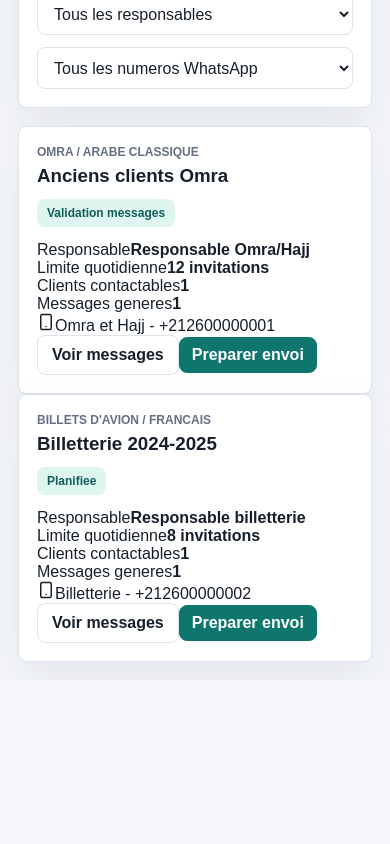
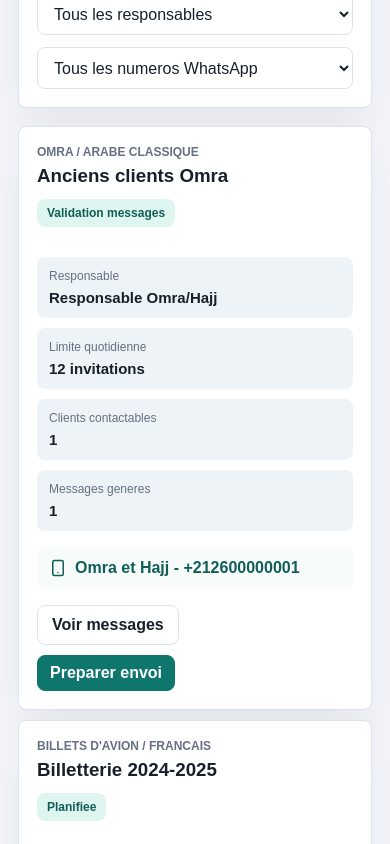
Before and after one commit to karimzoubdane-debug/reviews-up, a Next.js app: page /campagnes in a window 390 px wide. Shown: the part 1360-2204 px from the top of the page. Before the commit the page ends 2040 px from the top, so only its background shows below. Built offline with nearby package versions, Linux system fonts and the light colour scheme.

Commit message:
Style campaigns page

```diff
--- a/app/globals.css
+++ b/app/globals.css
@@ -130,7 +130,9 @@ button {
 .topbar-actions,
 .link-button,
 .search-box,
-.status-pill {
+.status-pill,
+.whatsapp-line,
+.campaign-actions {
   display: flex;
   align-items: center;
 }
@@ -253,7 +255,8 @@ button {
 .campaign-row p,
 .validation-row p,
 .accent-panel p,
-.upload-zone p {
+.upload-zone p,
+.campaign-detail-grid span {
   margin: 0;
   color: var(--muted);
 }
@@ -294,7 +297,8 @@ button {
 .validation-list,
 .check-list,
 .form-grid,
-.columns-grid {
+.columns-grid,
+.campaign-cards {
   display: grid;
   gap: 10px;
 }
@@ -523,6 +527,52 @@ button {
   color: var(--muted);
 }
 
+.campaign-cards {
+  grid-template-columns: repeat(2, minmax(0, 1fr));
+}
+
+.campaign-card {
+  display: grid;
+  gap: 16px;
+}
+
+.campaign-detail-grid {
+  display: grid;
+  grid-template-columns: repeat(4, minmax(0, 1fr));
+  gap: 10px;
+}
+
+.campaign-detail-grid div {
+  display: grid;
+  gap: 6px;
+  padding: 12px;
+  border-radius: 8px;
+  background: var(--surface-muted);
+}
+
+.campaign-detail-grid span {
+  font-size: 12px;
+}
+
+.campaign-detail-grid strong {
+  font-size: 15px;
+}
+
+.whatsapp-line {
+  gap: 8px;
+  min-height: 42px;
+  padding: 0 12px;
+  border-radius: 8px;
+  background: #f7fcfb;
+  color: var(--primary-strong);
+  font-weight: 700;
+}
+
+.campaign-actions {
+  justify-content: flex-end;
+  gap: 10px;
+}
+
 @media (max-width: 1100px) {
   .app-shell {
     grid-template-columns: 1fr;
@@ -539,12 +589,17 @@ button {
   .metrics-grid,
   .content-grid,
   .import-grid,
-  .filters-panel {
+  .filters-panel,
+  .campaign-cards {
     grid-template-columns: 1fr 1fr;
   }
 
   .wide-panel {
     grid-column: 1 / -1;
+  }
+
+  .campaign-detail-grid {
+    grid-template-columns: 1fr 1fr;
   }
 }
 
@@ -555,7 +610,8 @@ button {
 
   .topbar,
   .status-band,
-  .panel-header {
+  .panel-header,
+  .campaign-actions {
     align-items: flex-start;
     flex-direction: column;
   }
@@ -565,7 +621,9 @@ button {
   .import-grid,
   .nav-list,
   .columns-grid,
-  .filters-panel {
+  .filters-panel,
+  .campaign-cards,
+  .campaign-detail-grid {
     grid-template-columns: 1fr;
   }
 
```
